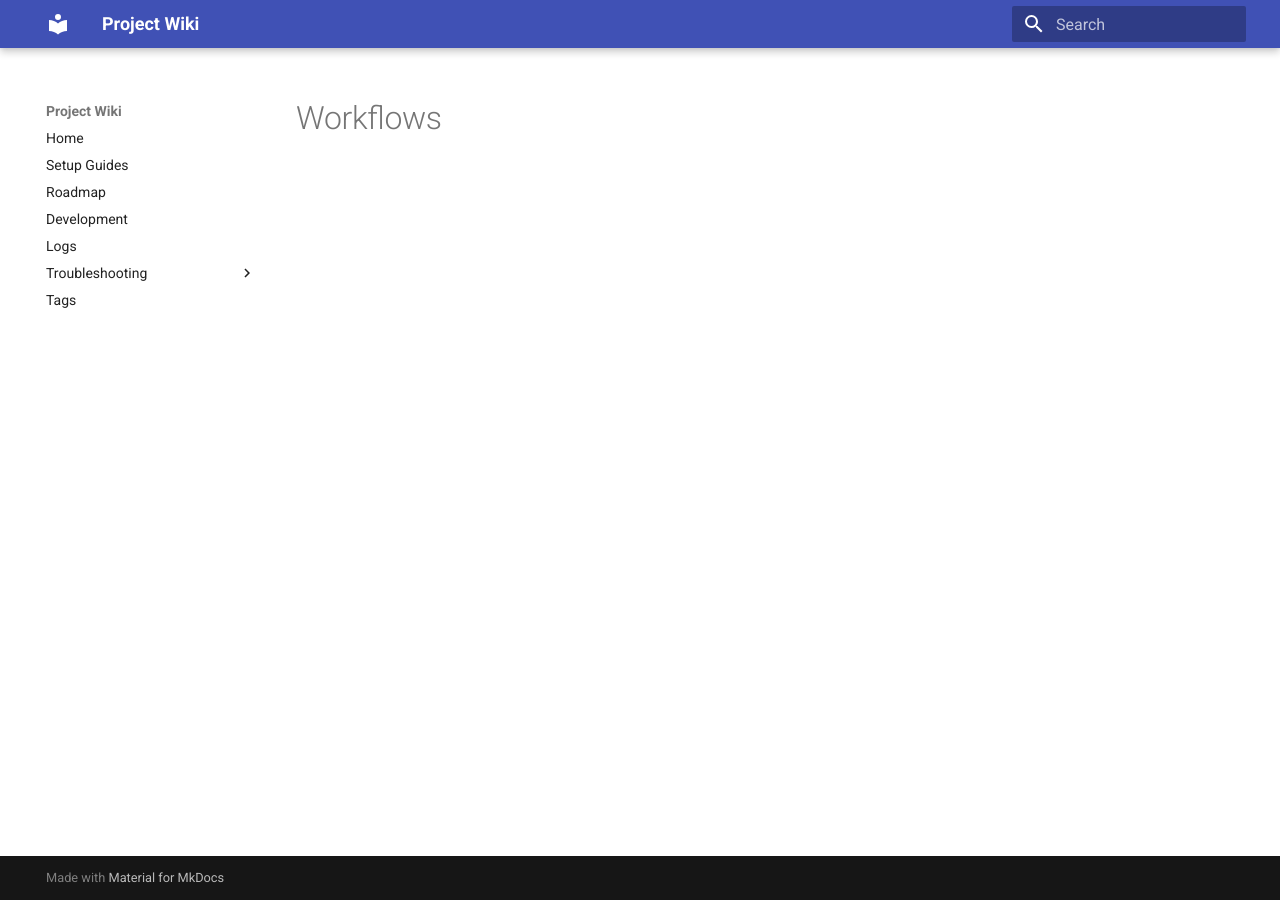
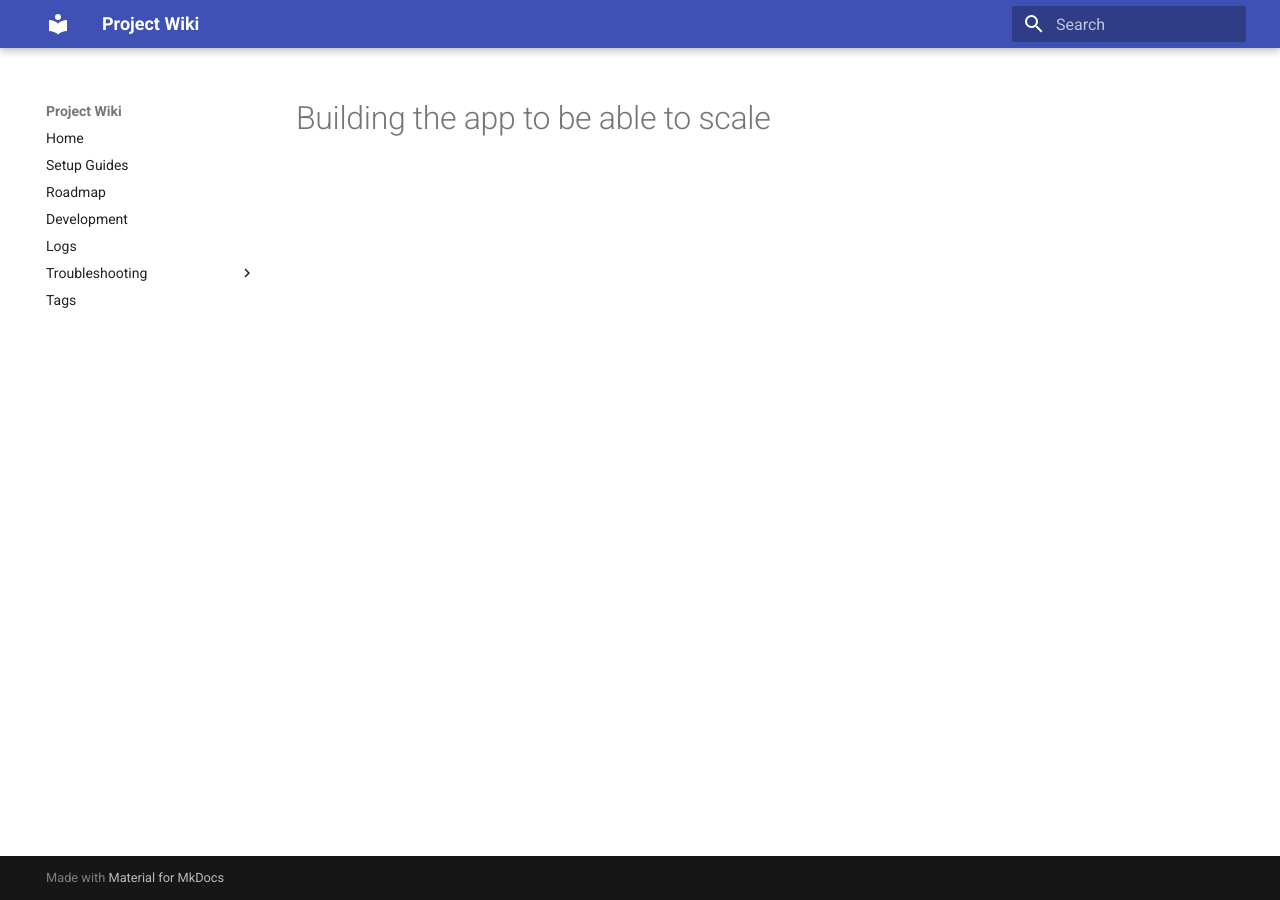
Before and after one commit to jkojak825/project-wiki, an MkDocs documentation site: the page built from docs/development/workflows.md, in a window 1280 px wide. Built offline with MkDocs 1.6.1 and Material for MkDocs 9.7.7, drawn with Linux system fonts in a browser that asks for light colours.

Commit message:
Update Development “workflows”

```diff
--- a/docs/development/workflows.md
+++ b/docs/development/workflows.md
@@ -1,4 +1,5 @@
 ---
+title: Building the app to be able to scale
 design: >-
   <!--StartFragment -->
 
```
